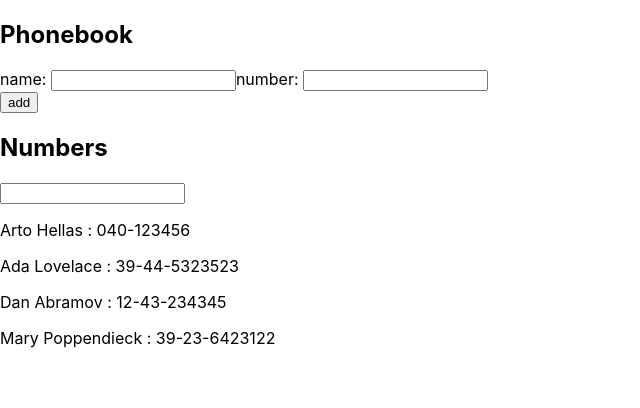
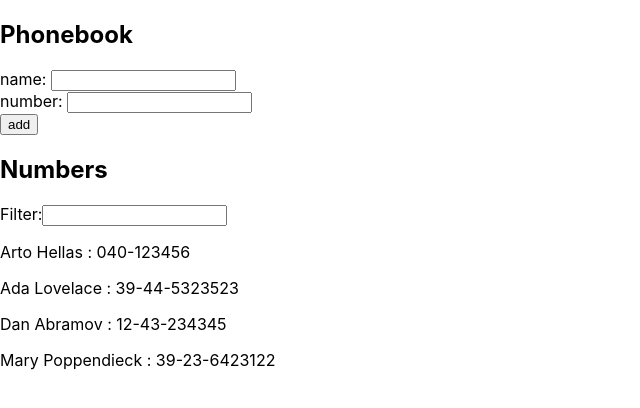
Before and after one commit to Preoo/FullStackOpen2020, a React (Create React App) app in the folder Part_2/phonebook/: page / in a window 1280 px wide. Shown: the top 408 px of the page, without its empty margins (0-640 px from the left). Built offline with nearby package versions, Linux system fonts and the light colour scheme.

Commit message:
Add exercise 2.10

```diff
--- a/Part_2/phonebook/src/App.tsx
+++ b/Part_2/phonebook/src/App.tsx
@@ -1,28 +1,49 @@
 import React, { useState } from 'react'
 
-type Contact = {name:string, number:string}
 // Filters
-const filter_existing = (phonebook:Contact[], contact:Contact): boolean =>
+const filter_existing = (phonebook: Contact[], contact: Contact): boolean =>
   phonebook.find(person => person.name === contact.name) === undefined
-const filter_has_number = (phonebook:Contact[], contact:Contact): boolean =>
+const filter_has_number = (phonebook: Contact[], contact: Contact): boolean =>
   contact.number.length ? true : false
 
-type ContactProps = {phonebook:Contact[], filter:string}
-const Contacts = (props:ContactProps) => {
-  const phonebook = props.phonebook
-  const filter_name = props.filter.toLowerCase()
+// Components
+type Contact = { name: string, number: string }
+const ContactDetail = ({ name, number }: Contact) => (<p>{name} : {number}</p>)
+
+type ContactProps = { phonebook: Contact[], filter: string }
+const Contacts = ({ phonebook, filter }: ContactProps) => {
   return (
     <div>
       {phonebook
-        .filter(contact => contact.name.toLowerCase().includes(filter_name))
+        .filter(contact => contact.name.toLowerCase().includes(filter.toLowerCase()))
         .map(contact =>
-          <p key={contact.name}>{contact.name} : {contact.number}</p>
-      )}
+          <ContactDetail key={contact.name} name={contact.name} number={contact.number} />
+        )}
     </div>
   )
 }
 
+const Input = (props: any) => (<input value={props.input_value} onChange={props.on_change} />)
+const Form = (props: any) => {
+  // There is some redundancy in following logic, for example one could pass inputs as array and loop thru to add them.
+  // But hardcoded form is good enough for now.
+  return (
+    <form onSubmit={props.on_submit}>
+      <div>
+        name: {props.name_input}
+      </div>
+      <div>
+        number: {props.number_input}
+      </div>
+      <div>
+        <button type="submit">add</button>
+      </div>
+    </form>
+  )
+}
+
 const App = () => {
+  // State
   const [persons, setPersons] = useState([
     { name: 'Arto Hellas', number: '040-123456' },
     { name: 'Ada Lovelace', number: '39-44-5323523' },
@@ -33,45 +54,36 @@ const App = () => {
   const [newNumber, setNewNumber] = useState('')
   const [newFilter, setNewFilter] = useState('')
 
-  const add_person = (event:any) => {
+  // Event handlers
+  const add_person = (event: any) => {
     event.preventDefault()
     const filters = [filter_existing, filter_has_number]
     const messages = [`${newName} is already recorded`, `number-field cannot by empty`]
-    const contact:Contact = {name: newName, number: newNumber}
+    const contact: Contact = { name: newName, number: newNumber }
     const errors = filters.map(f => f(persons, contact))
 
     if (errors.every(err => err)) {
       setPersons(persons.concat(contact))
     } else {
-      errors.forEach((ok, i) => {if (!ok) alert(messages[i])})
+      errors.forEach((ok, i) => { if (!ok) alert(messages[i]) })
     }
     setNewName('')
     setNewNumber('')
   }
 
-  // Event handlers
-  const on_name_change = (event:any) => (
-    setNewName(event.target.value)
-  )
-  const on_number_change = (event:any) => (
-    setNewNumber(event.target.value)
-  )
-
   return (
     <div>
       <h2>Phonebook</h2>
-      <form onSubmit={add_person}>
-        <div>
-          name: <input value={newName} onChange={on_name_change}/>
-          number: <input value={newNumber} onChange={on_number_change}/>
-        </div>
-        <div>
-          <button type="submit">add</button>
-        </div>
-      </form>
+
+      <Form on_submit={add_person}
+        name_input={<Input input_value={newName} on_change={(event: any) => setNewName(event.target.value)} />}
+        number_input={<Input input_value={newNumber} on_change={(event: any) => setNewNumber(event.target.value)} />}
+      />
+
       <h2>Numbers</h2>
       <div>
-        <input value={newFilter} onChange={(event:any) => setNewFilter(event.target.value)}/>
+        <span>Filter:</span>
+        <Input input_value={newFilter} on_change={(event: any) => setNewFilter(event.target.value)} />
         <Contacts phonebook={persons} filter={newFilter} />
       </div>
     </div>
```
